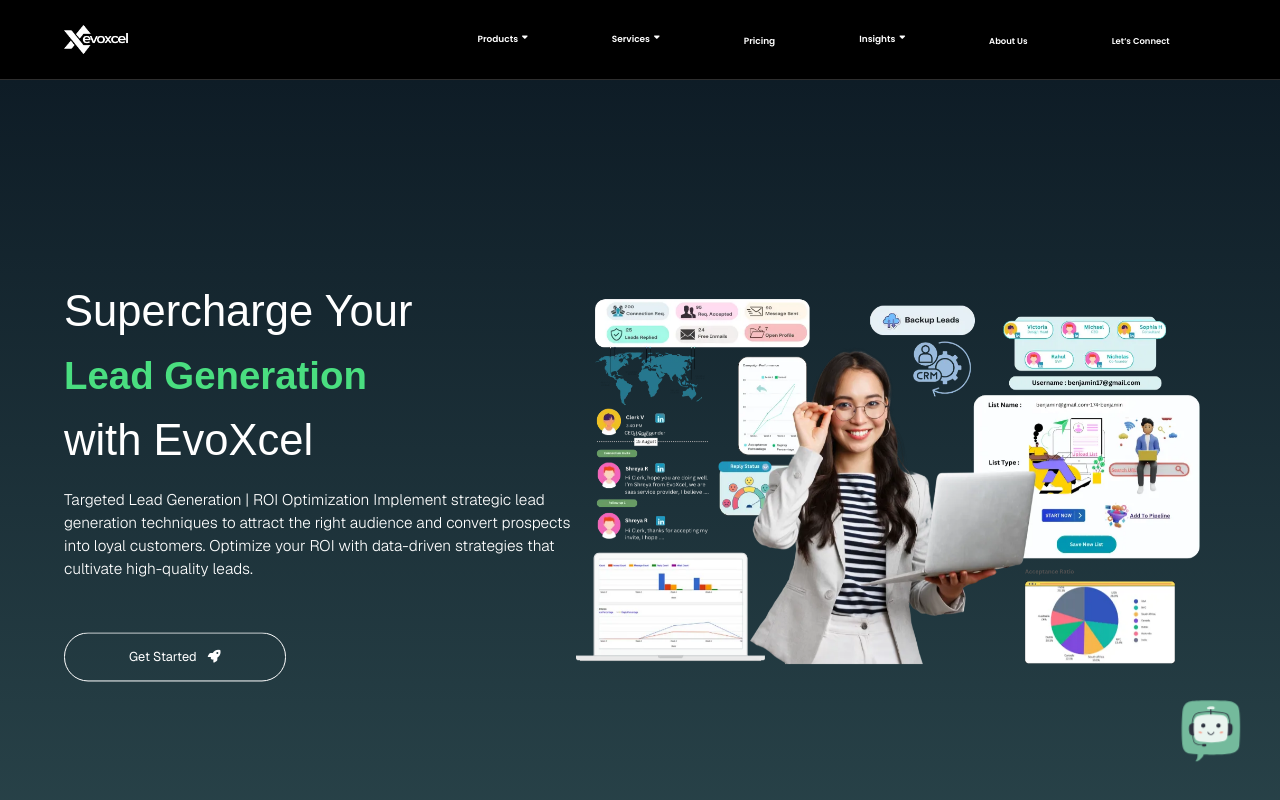
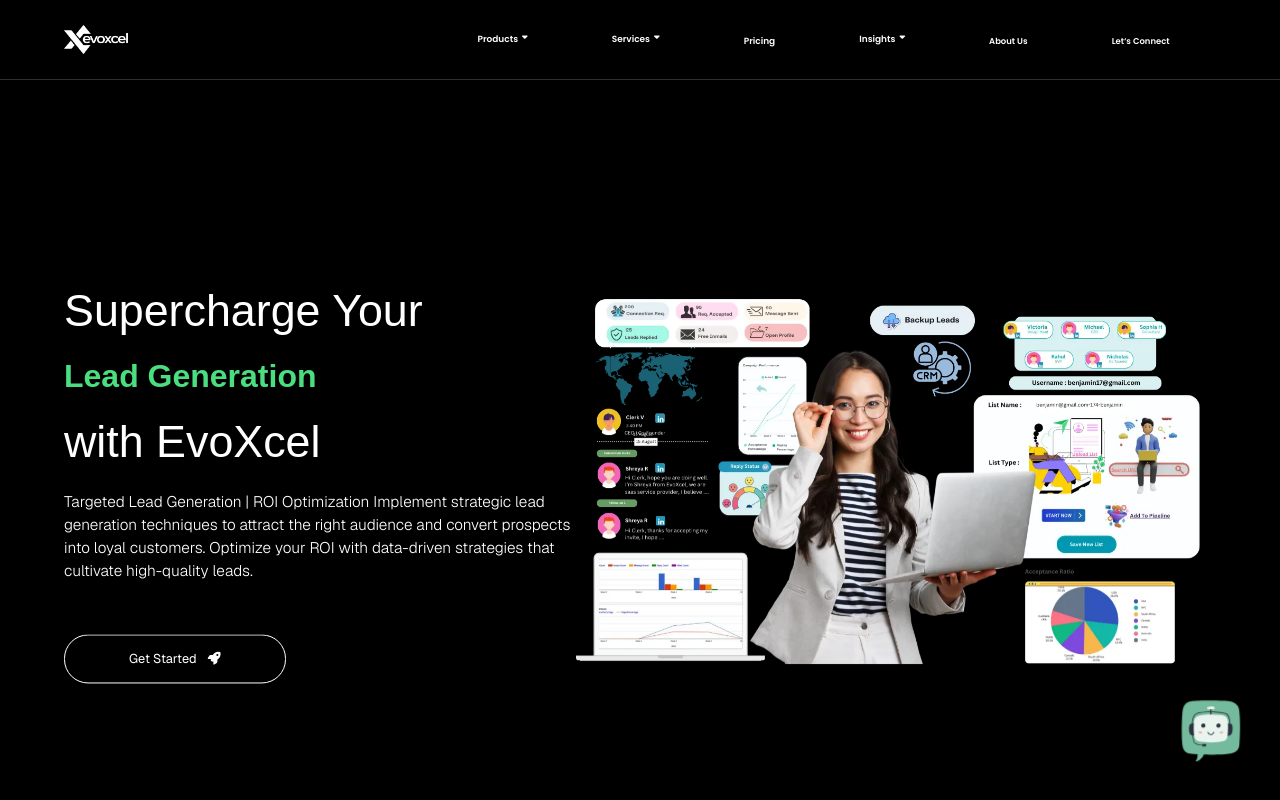
Before and after one commit to prashantmane17/Next-EvoXcel, a Next.js app: page / in a window 1280 px wide. Shown: the top 800 px of the page. Built offline with nearby package versions, Linux system fonts and the light colour scheme.

Commit message:
home page

```diff
--- a/src/app/components/Home_page/Hero.jsx
+++ b/src/app/components/Home_page/Hero.jsx
@@ -51,12 +51,13 @@
   }, [isHovered, slides.length]);
   return (
     <>
-      <section className="h-[100vh] w-[100%] md:flex img" id="particles-js">
+      {/*img id="particles-js" */}
+      <section className="h-[100vh] w-[100%] md:flex bg-black" >
         <article className="md:w-[45%] h-[100%] pl-[5vw] flex flex-col justify-center">
           <h1
             data-aos="fade-up"
             data-aos-duration="1500"
-            className="text-white headingfont w-[100%] md:text-[3.4vw] relative font-thin px-2 md:px-0 md:w-[100%]  mb-[2vh] md:mb-[0vh]"
+            className="text-white headingfont w-[100%] md:text-[2.4vw] lg:text-[3.5vw] relative font-thin px-2 md:px-0 md:w-[100%]  mb-[2vh] md:mb-[0vh]"
             onMouseEnter={() => setIsHovered(true)}
             onMouseLeave={() => setIsHovered(false)}
           >
@@ -75,7 +76,7 @@
                         : "-translate-y-full"
                       }`}
                   >
-                    <h2 className="md:text-[3vw] headingfont cursor-pointer text-green-400 font-semibold">
+                    <h2 className="md:text-[1.8vw] lg:text-[2.5vw] headingfont cursor-pointer text-green-400 font-semibold">
                       {slide.text}
                     </h2>
                   </div>
```
